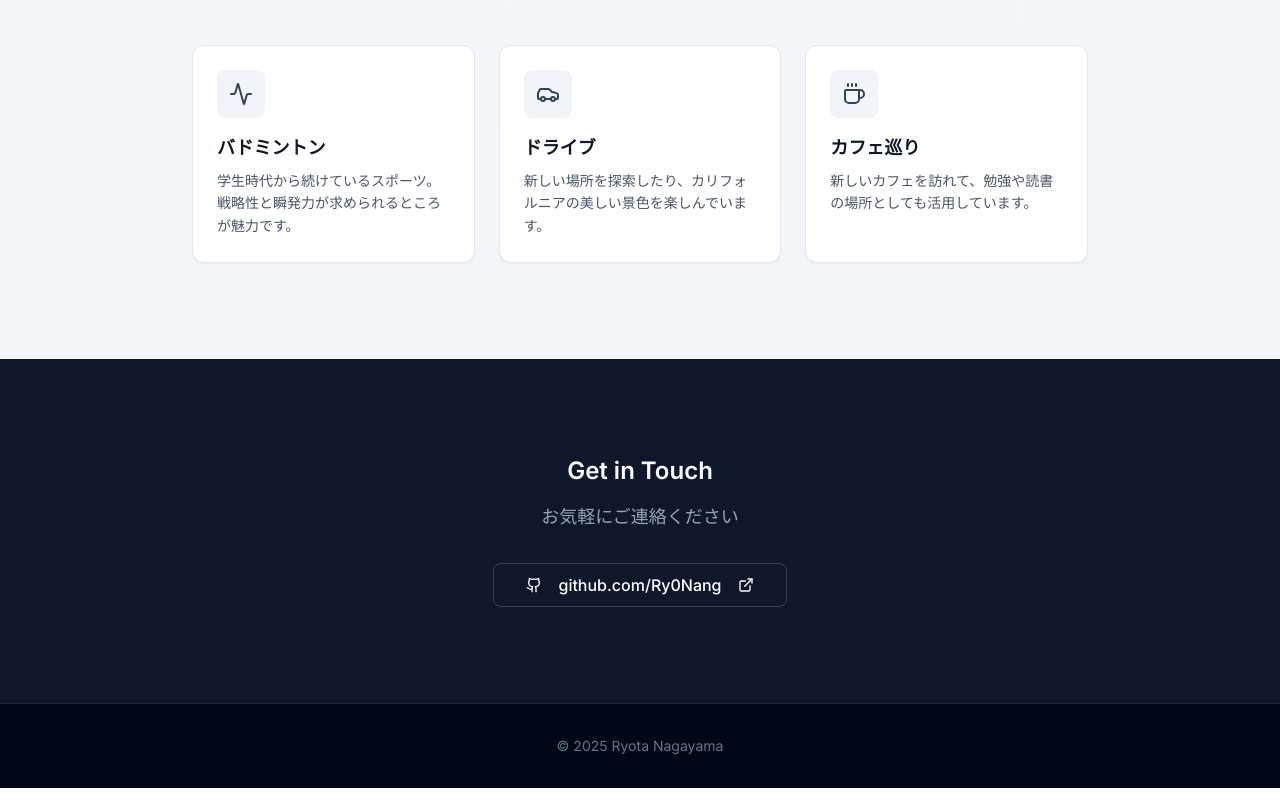
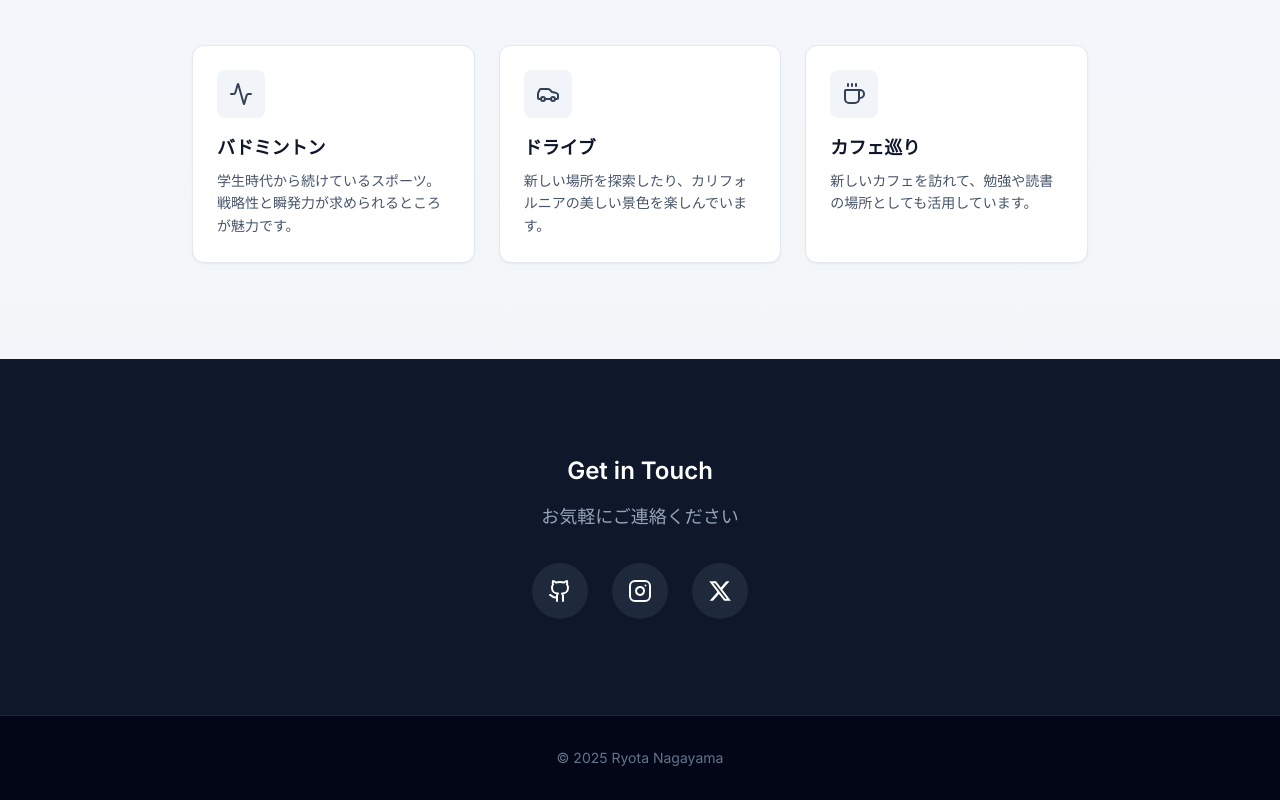
Before and after one commit to Ry0Nang/profile-page, a Next.js app: page / in a window 1280 px wide. Shown: the part 1724-2524 px from the top of the page. Built offline with nearby package versions, Linux system fonts and the light colour scheme.

Commit message:
feat: simplify contact section with social icons
Add GitHub, Instagram, and Twitter icons; update email link and apply brand colors.

#VERCEL_SKIP

Co-authored-by: ry0t4 <52437972+Ry0Nang@users.noreply.github.com>

```diff
--- a/app/page.tsx
+++ b/app/page.tsx
@@ -1,7 +1,7 @@
 import { Button } from "@/components/ui/button"
 import { Card, CardContent } from "@/components/ui/card"
 import { Badge } from "@/components/ui/badge"
-import { Github, ExternalLink, Mail, GraduationCap, Briefcase, Coffee, Car, Activity } from "lucide-react"
+import { Github, Mail, GraduationCap, Briefcase, Coffee, Car, Activity, Instagram } from "lucide-react"
 import { ThemeToggle } from "@/components/theme-toggle"
 
 export default function HomePage() {
@@ -211,24 +211,44 @@ export default function HomePage() {
         </div>
       </section>
 
-      {/* Contact Section - ミニマルデザイン */}
+      {/* Contact Section - アイコンのみのシンプルなソーシャルリンク */}
       <section id="contact" className="py-16 md:py-24 px-4 md:px-6 bg-slate-900 dark:bg-black">
         <div className="container mx-auto">
           <div className="max-w-4xl mx-auto text-center">
             <h2 className="text-2xl font-semibold mb-4 text-white">Get in Touch</h2>
             <p className="text-lg mb-8 text-slate-400">お気軽にご連絡ください</p>
-            <Button
-              size="lg"
-              variant="outline"
-              className="rounded-lg px-8 py-4 text-base font-medium border-slate-700 text-white hover:bg-slate-800 transition-all duration-200 bg-transparent"
-              asChild
-            >
-              <a href="https://github.com/Ry0Nang" target="_blank" rel="noopener noreferrer">
-                <Github className="mr-2 h-5 w-5" />
-                github.com/Ry0Nang
-                <ExternalLink className="ml-2 h-4 w-4" />
+
+            <div className="flex items-center justify-center gap-6">
+              <a
+                href="https://github.com/Ry0Nang"
+                target="_blank"
+                rel="noopener noreferrer"
+                className="w-14 h-14 rounded-full bg-slate-800 hover:bg-slate-700 flex items-center justify-center transition-all duration-200 hover:scale-110"
+                aria-label="GitHub"
+              >
+                <Github className="h-6 w-6 text-white" />
               </a>
-            </Button>
+              <a
+                href="https://instagram.com/"
+                target="_blank"
+                rel="noopener noreferrer"
+                className="w-14 h-14 rounded-full bg-slate-800 hover:bg-slate-700 flex items-center justify-center transition-all duration-200 hover:scale-110"
+                aria-label="Instagram"
+              >
+                <Instagram className="h-6 w-6 text-white" />
+              </a>
+              <a
+                href="https://x.com/"
+                target="_blank"
+                rel="noopener noreferrer"
+                className="w-14 h-14 rounded-full bg-slate-800 hover:bg-slate-700 flex items-center justify-center transition-all duration-200 hover:scale-110"
+                aria-label="X (Twitter)"
+              >
+                <svg viewBox="0 0 24 24" className="h-6 w-6 text-white fill-current" aria-hidden="true">
+                  <path d="M18.244 2.25h3.308l-7.227 8.26 8.502 11.24H16.17l-5.214-6.817L4.99 21.75H1.68l7.73-8.835L1.254 2.25H8.08l4.713 6.231zm-1.161 17.52h1.833L7.084 4.126H5.117z" />
+                </svg>
+              </a>
+            </div>
           </div>
         </div>
       </section>
```
